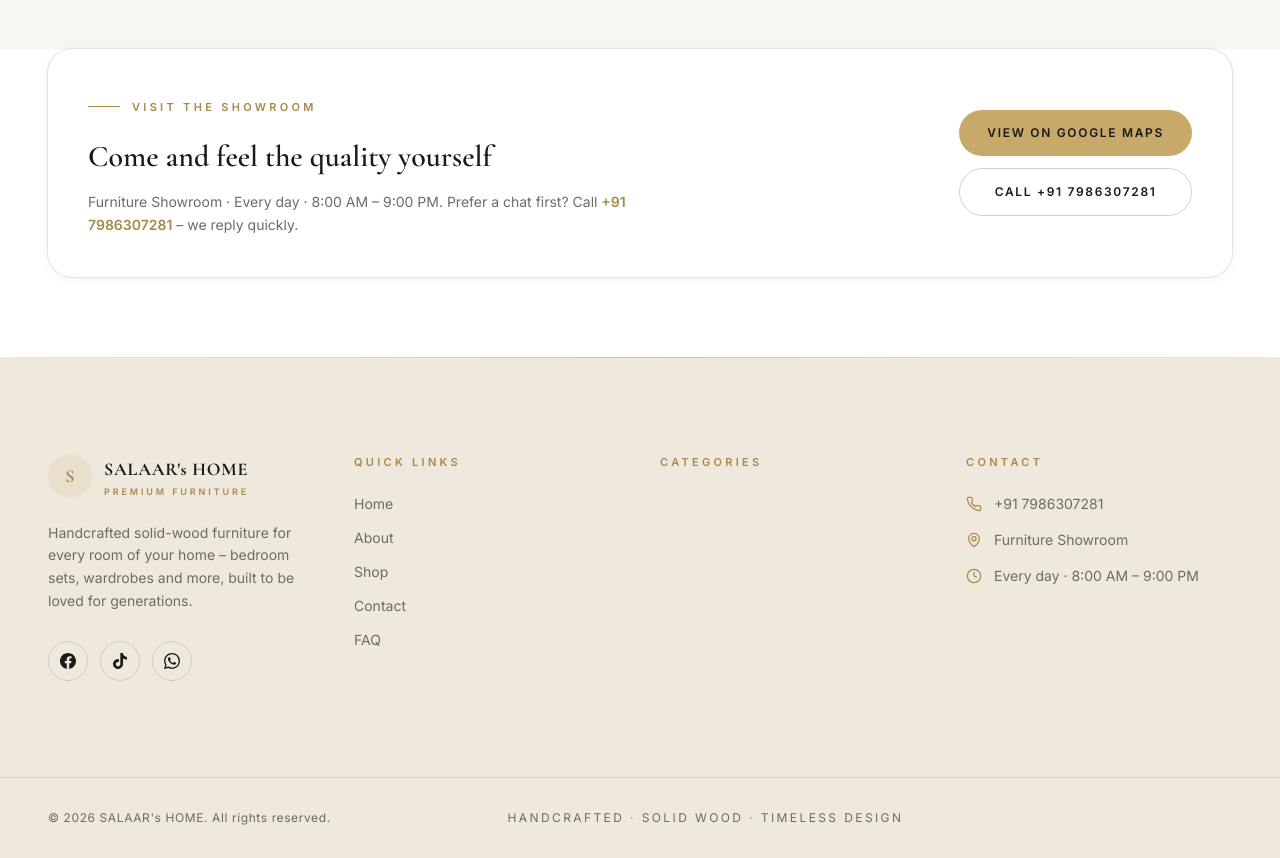
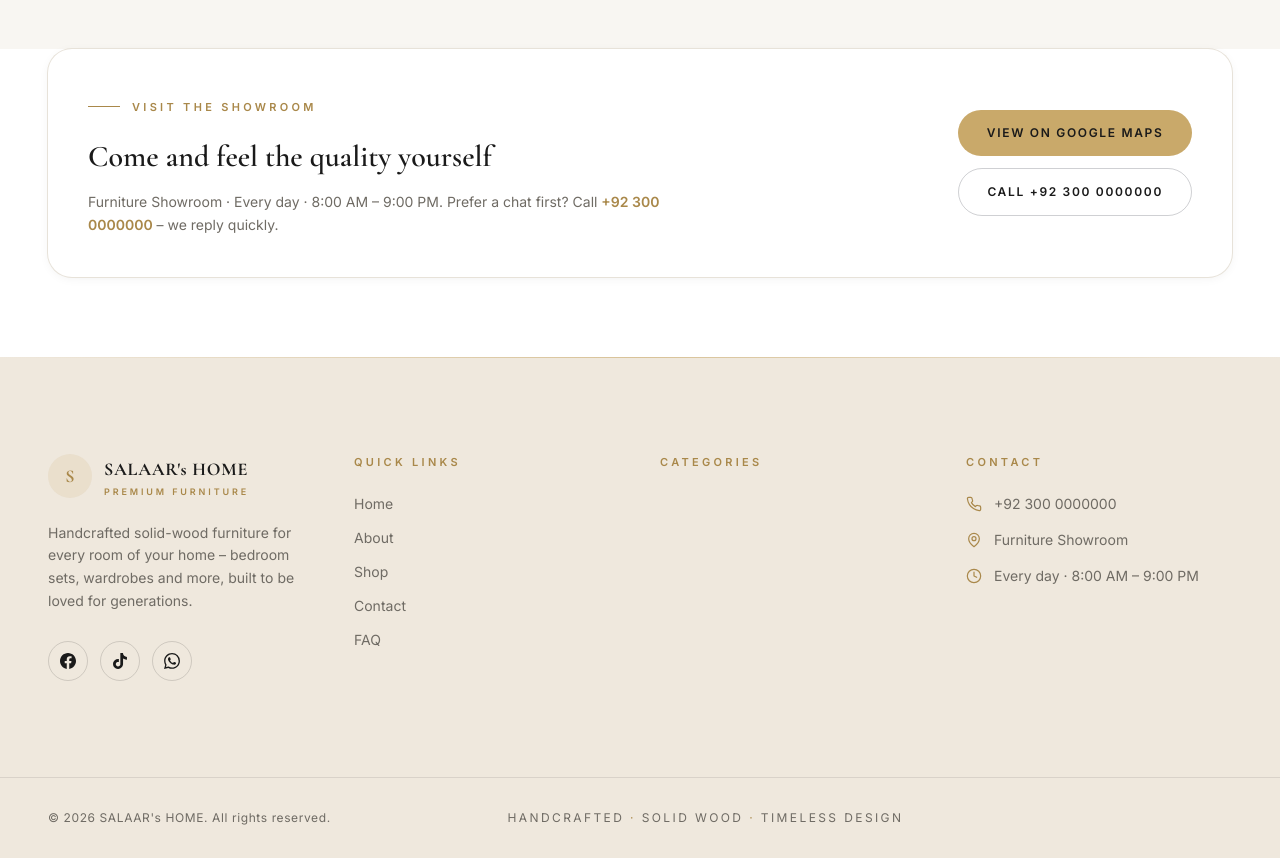
Before and after one commit to rishabhtcodes/SALAARs-HOME-FURNITURE, a Django app: page /about/ in a window 1280 px wide. Shown: the part 2651-3509 px from the top of the page. Run offline with Django 5.2, Linux system fonts and the light colour scheme; data that the repository does not hold is empty; style sheets or scripts are compiled from the project's sources.

Commit message:
chore: display dummy demo showroom number on website while preserving personal WhatsApp number

```diff
--- a/config/settings.py
+++ b/config/settings.py
@@ -88,8 +88,9 @@ MEDIA_ROOT = BASE_DIR / 'media'
 
 # Business details (override via environment in production)
 SITE_URL = env('SITE_URL', default='https://salaars-home.vercel.app')
-SITE_PHONE_DISPLAY = env('SITE_PHONE_DISPLAY', default='+91 7986307281')
-SITE_PHONE_INTL = env('SITE_PHONE_INTL', default='917986307281')
+SITE_PHONE_DISPLAY = env('SITE_PHONE_DISPLAY', default='+92 300 0000000')
+SITE_PHONE_INTL = env('SITE_PHONE_INTL', default='923000000000')
+SITE_WHATSAPP_NUMBER = env('SITE_WHATSAPP_NUMBER', default='917986307281')
 SITE_ADDRESS = env('SITE_ADDRESS', default='Furniture Showroom')
 SITE_HOURS = env('SITE_HOURS', default='Every day · 8:00 AM – 9:00 PM')
 SITE_FACEBOOK = env('SITE_FACEBOOK', default='https://www.facebook.com')
--- a/store/context_processors.py
+++ b/store/context_processors.py
@@ -21,6 +21,7 @@ SITE = {
     ],
     "phone_display": settings.SITE_PHONE_DISPLAY,
     "phone_intl": settings.SITE_PHONE_INTL,
+    "whatsapp_number": getattr(settings, "SITE_WHATSAPP_NUMBER", "917986307281"),
     "address": settings.SITE_ADDRESS,
     "hours": settings.SITE_HOURS,
     "maps_url": "https://www.google.com/maps/search/?api=1&query=Furniture+Showroom",
--- a/store/emails.py
+++ b/store/emails.py
@@ -23,8 +23,8 @@ def send_order_confirmation_email(order):
     site_info = {
         "name": getattr(settings, "SITE_NAME", "SALAAR's HOME"),
         "url": getattr(settings, "SITE_URL", "https://salaars-home.vercel.app").rstrip("/"),
-        "phone_display": getattr(settings, "SITE_PHONE_DISPLAY", "+91 7986307281"),
-        "phone_intl": getattr(settings, "SITE_PHONE_INTL", "917986307281"),
+        "phone_display": getattr(settings, "SITE_PHONE_DISPLAY", "+92 300 0000000"),
+        "phone_intl": getattr(settings, "SITE_PHONE_INTL", "923000000000"),
         "address": getattr(settings, "SITE_ADDRESS", "Furniture Showroom"),
         "hours": getattr(settings, "SITE_HOURS", "Every day · 8:00 AM – 9:00 PM"),
     }
--- a/templates/base.html
+++ b/templates/base.html
@@ -80,7 +80,7 @@
   {% include "includes/footer.html" %}
 
   <!-- Floating WhatsApp Action -->
-  <a href="https://wa.me/{{ SITE.phone_intl }}?text={{ SITE.whatsapp_message|urlencode }}"
+  <a href="https://wa.me/{{ SITE.whatsapp_number }}?text={{ SITE.whatsapp_message|urlencode }}"
      target="_blank" rel="noopener noreferrer"
      aria-label="Chat with us on WhatsApp"
      class="group fixed right-5 bottom-5 z-[60] flex items-center gap-3 sm:right-7 sm:bottom-7">
--- a/templates/includes/footer.html
+++ b/templates/includes/footer.html
@@ -24,7 +24,7 @@
         <a href="https://www.tiktok.com" target="_blank" rel="noopener noreferrer" aria-label="TikTok" class="flex h-10 w-10 shrink-0 items-center justify-center rounded-full border border-ink/15 text-ink transition-all duration-300 hover:-translate-y-0.5 hover:border-gold hover:bg-gold hover:text-white">
           <svg class="h-4 w-4" fill="currentColor" viewBox="0 0 24 24"><path d="M12.525.02c1.31-.02 2.61-.01 3.91-.02.08 1.53.63 3.09 1.75 4.17 1.12 1.11 2.7 1.62 4.24 1.79v4.03c-1.44-.05-2.89-.35-4.2-.97-.57-.26-1.1-.59-1.62-.93-.01 2.92.01 5.84-.02 8.75-.08 1.4-.54 2.79-1.35 3.94-1.31 1.92-3.58 3.17-5.91 3.21-1.43.08-2.86-.31-4.08-1.03-2.02-1.19-3.44-3.37-3.65-5.71-.02-.5-.03-1-.01-1.49.18-1.9 1.12-3.72 2.58-4.96 1.66-1.44 3.98-2.13 6.15-1.72.02 1.48-.04 2.96-.04 4.44-.99-.32-2.15-.23-3.02.37-.63.41-1.11 1.04-1.36 1.75-.21.51-.15 1.07-.14 1.61.24 1.64 1.82 3.02 3.5 2.87 1.12-.01 2.19-.66 2.77-1.61.19-.33.4-.67.41-1.06.1-1.79.06-3.57.07-5.36.01-4.03-.01-8.05.02-12.07z"/></svg>
         </a>
-        <a href="https://wa.me/{{ SITE.phone_intl }}?text={{ SITE.whatsapp_message|urlencode }}" target="_blank" rel="noopener noreferrer" aria-label="Chat with us on WhatsApp" class="flex h-10 w-10 shrink-0 items-center justify-center rounded-full border border-ink/15 text-ink transition-all duration-300 hover:-translate-y-0.5 hover:border-gold hover:bg-gold hover:text-white">
+        <a href="https://wa.me/{{ SITE.whatsapp_number }}?text={{ SITE.whatsapp_message|urlencode }}" target="_blank" rel="noopener noreferrer" aria-label="Chat with us on WhatsApp" class="flex h-10 w-10 shrink-0 items-center justify-center rounded-full border border-ink/15 text-ink transition-all duration-300 hover:-translate-y-0.5 hover:border-gold hover:bg-gold hover:text-white">
           <svg class="h-4 w-4" fill="currentColor" viewBox="0 0 24 24"><path d="M17.472 14.382c-.297-.149-1.758-.867-2.03-.967-.273-.099-.471-.148-.67.15-.197.297-.767.966-.94 1.164-.173.199-.347.223-.644.075-.297-.15-1.255-.463-2.39-1.475-.883-.788-1.48-1.761-1.653-2.059-.173-.297-.018-.458.13-.606.134-.133.297-.347.446-.52.149-.174.198-.298.298-.497.099-.198.05-.371-.025-.52-.075-.149-.669-1.612-.916-2.207-.242-.579-.487-.5-.669-.51-.173-.008-.371-.01-.57-.01-.198 0-.52.074-.792.372-.272.297-1.04 1.016-1.04 2.479 0 1.462 1.065 2.875 1.213 3.074.149.198 2.096 3.2 5.077 4.487.709.306 1.262.489 1.694.625.712.227 1.36.195 1.871.118.571-.085 1.758-.719 2.006-1.413.248-.694.248-1.289.173-1.413-.074-.124-.272-.198-.57-.347m-5.421 7.403h-.004a9.87 9.87 0 0 1-5.031-1.378l-.361-.214-3.741.982.998-3.648-.235-.374a9.86 9.86 0 0 1-1.51-5.26c.001-5.45 4.436-9.884 9.888-9.884 2.64 0 5.122 1.03 6.988 2.898a9.825 9.825 0 0 1 2.893 6.994c-.003 5.45-4.437 9.884-9.885 9.884m8.413-18.297A11.815 11.815 0 0 0 12.05 0C5.495 0 .16 5.335.157 11.892c0 2.096.547 4.142 1.588 5.945L.057 24l6.305-1.654a11.882 11.882 0 0 0 5.683 1.448h.005c6.554 0 11.89-5.335 11.893-11.893a11.821 11.821 0 0 0-3.48-8.413Z"/></svg>
         </a>
       </div>
--- a/templates/includes/header.html
+++ b/templates/includes/header.html
@@ -134,7 +134,7 @@
         <a href="https://www.tiktok.com" target="_blank" rel="noopener noreferrer" aria-label="TikTok" class="transition-colors hover:text-gold-deep">
           {% include "includes/icons/tiktok.html" with class="h-5 w-5" %}
         </a>
-        <a href="https://wa.me/{{ SITE.phone_intl }}?text={{ SITE.whatsapp_message|urlencode }}" target="_blank" rel="noopener noreferrer" aria-label="Chat with us on WhatsApp" class="transition-colors hover:text-gold-deep">
+        <a href="https://wa.me/{{ SITE.whatsapp_number }}?text={{ SITE.whatsapp_message|urlencode }}" target="_blank" rel="noopener noreferrer" aria-label="Chat with us on WhatsApp" class="transition-colors hover:text-gold-deep">
           {% include "includes/icons/whatsapp.html" with class="h-5 w-5" %}
         </a>
       </div>
```
